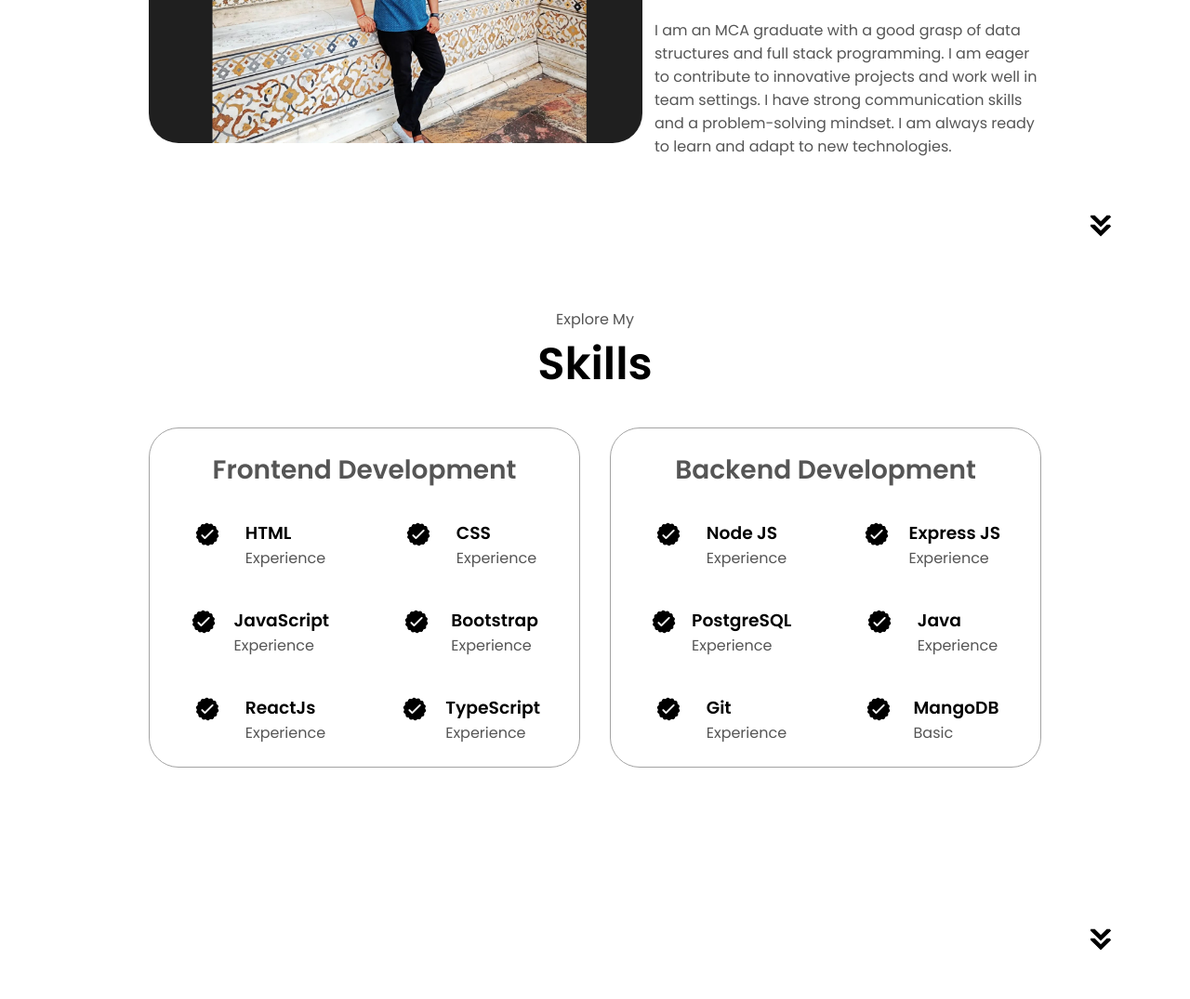
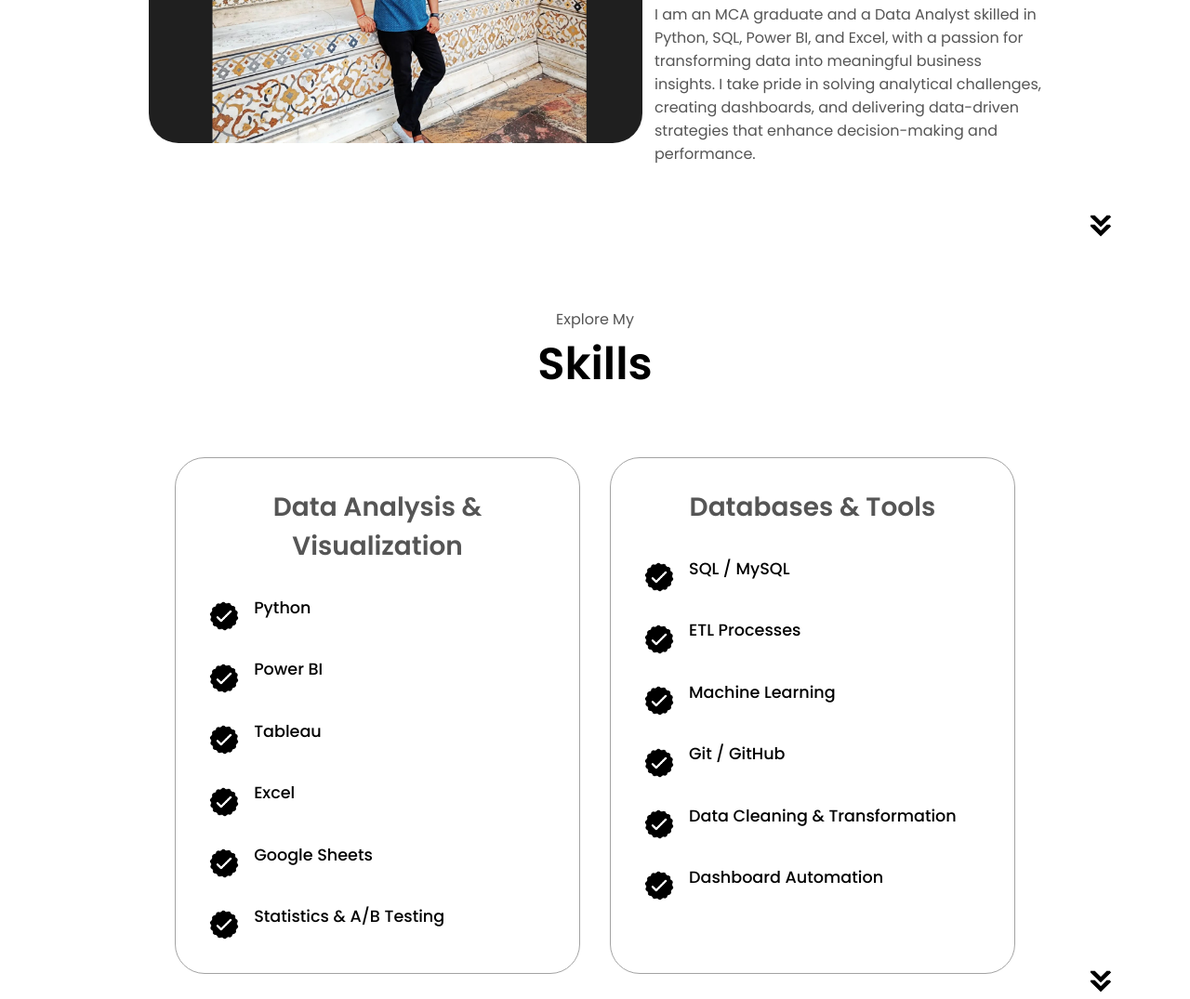
Before and after one commit to merahul3108/portfolio-website, a plain HTML site: page index.html in a window 1280 px wide. Shown: the part 1245-2320 px from the top of the page at 93% size. Drawn offline with Linux system fonts and the light colour scheme.

Commit message:
Update portfolio: Add new images, modify resume/HTML/CSS, remove old project images

```diff
--- a/index.html
+++ b/index.html
@@ -68,7 +68,7 @@
                     <div class="details-container">
                         <img src="./assests/experience.png" alt="Experience icon" class="icon" />
                         <h3>Role</h3>
-                        <p>Looking For The Opportunity <br />Frontend Development</p>
+                        <p>Looking For The Opportunity <br />Data Analyst</p>
                     </div>
                     <div class="details-container">
                         <img src="./assests/education.png" alt="Education icon" class="icon" />
@@ -77,9 +77,9 @@
                     </div>
                 </div>
                 <div class="text-container">
-                  <p>I am an MCA graduate with a good grasp of data structures and full stack programming. I am eager to
-                    contribute to innovative projects and work well in team settings. I have strong communication skills
-                    and a problem-solving mindset. I am always ready to learn and adapt to new technologies.</p>
+                  <p>I am an MCA graduate and a Data Analyst skilled in Python, SQL, Power BI, and Excel, with a passion for transforming
+                    data into meaningful business insights. I take pride in solving analytical challenges, creating dashboards,
+                    and delivering data-driven strategies that enhance decision-making and performance.</p>
                 </div>
             </div>
         </div>
@@ -92,15 +92,15 @@
         <div class="experience-details-container">
             <div class="about-containers">
                 <div class="details-container">
-                    <h2 class="experience-sub-title">Frontend Development</h2>
+                    <h2 class="experience-sub-title">Data Analysis & Visualization</h2>
                 <div class="article-containers">
                 <article>
                     <img src="./assests/checkmark.png"
                     alt="experience-icon" class="icon"
                     />
                     <div>
-                        <h3>HTML</h3>
-                        <p>Experience</p>
+                        <h3>Python</h3>
+                       <!-- <p>Experience</p> -->
                     </div>
                 </article>
                 <article>
@@ -108,8 +108,8 @@
                     alt="experience-icon" class="icon"
                     />
                     <div>
-                        <h3>CSS</h3>
-                        <p>Experience</p>
+                        <h3>Power BI</h3>
+                       <!-- <p>Experience</p> -->
                     </div>
                 </article>
                 <article>
@@ -117,8 +117,8 @@
                     alt="experience-icon" class="icon"
                     />
                     <div>
-                        <h3>JavaScript</h3>
-                        <p>Experience</p>
+                        <h3>Tableau</h3>
+                        <!-- <p>Experience</p> -->
                     </div>
                 </article>
                 <article>
@@ -126,8 +126,8 @@
                     alt="experience-icon" class="icon"
                     />
                     <div>
-                        <h3>Bootstrap</h3>
-                        <p>Experience</p>
+                        <h3>Excel</h3>
+                        <!-- <p>Experience</p> -->
                     </div>
                 </article>
                 <article>
@@ -135,8 +135,8 @@
                     alt="experience-icon" class="icon"
                     />
                     <div>
-                        <h3>ReactJs</h3>
-                        <p>Experience</p>
+                        <h3>Google Sheets</h3>
+                       <!-- <p>Experience</p> -->
                     </div>
                 </article>
                 <article>
@@ -144,22 +144,22 @@
                     alt="experience-icon" class="icon"
                     />
                     <div>
-                        <h3>TypeScript</h3>
-                        <p>Experience</p>
+                        <h3>Statistics & A/B Testing</h3>
+                        <!-- <p>Experience</p> -->
                     </div>
                 </article>
                 </div>
               </div>
                 <div class="details-container">
-                    <h2 class="experience-sub-title">Backend Development</h2>
+                    <h2 class="experience-sub-title">Databases & Tools</h2>
                 <div class="article-containers">
                 <article>
                     <img src="./assests/checkmark.png"
                     alt="experience-icon" class="icon"
                     />
                     <div>
-                        <h3>Node JS</h3>
-                        <p>Experience</p>
+                        <h3>SQL / MySQL</h3>
+                       <!-- <p>Experience</p> -->
                     </div>
                 </article>
                 <article>
@@ -167,8 +167,8 @@
                     alt="experience-icon" class="icon"
                     />
                     <div>
-                        <h3>Express JS</h3>
-                        <p>Experience</p>
+                        <h3>ETL Processes</h3>
+                       <!-- <p>Experience</p> -->
                     </div>
                 </article>
                 <article>
@@ -176,8 +176,8 @@
                     alt="experience-icon" class="icon"
                     />
                     <div>
-                        <h3>PostgreSQL</h3>
-                        <p>Experience</p>
+                        <h3>Machine Learning</h3>
+                       <!-- <p>Experience</p> -->
                     </div>
                 </article>
                 <article>
@@ -185,8 +185,8 @@
                     alt="experience-icon" class="icon"
                     />
                     <div>
-                        <h3>Java</h3>
-                        <p>Experience</p>
+                        <h3>Git / GitHub</h3>
+                       <!-- <p>Experience</p> -->
                     </div>
                 </article>
                 <article>
@@ -194,8 +194,8 @@
                     alt="experience-icon" class="icon"
                     />
                     <div>
-                        <h3>Git</h3>
-                        <p>Experience</p>
+                        <h3>Data Cleaning & Transformation</h3>
+                        <!-- <p>Experience</p> -->
                     </div>
                 </article>
                 <article>
@@ -203,8 +203,8 @@
                     alt="experience-icon" class="icon"
                     />
                     <div>
-                        <h3>MangoDB</h3>
-                        <p>Basic</p>
+                        <h3>Dashboard Automation</h3>
+                        <!-- <p>Experience</p> -->
                     </div>
                 </article>
                 </div>
@@ -222,12 +222,12 @@
           <div class="details-container color-container">
             <div class="article-container">
               <img
-                src="./assests/project-.jpg"
+                src="./assests/data .jpg"
                 alt="Project 1"
                 class="project-img"
               />
             </div>
-            <h2 class="experience-sub-title project-title">Project One</h2>
+            <h2 class="experience-sub-title project-title">Data Cleaning</h2>
             <div class="btn-container">
               <button
                 class="btn btn-color-2 project-btn"
@@ -237,7 +237,7 @@
               </button>
               <button
                 class="btn btn-color-2 project-btn"
-                onclick="location.href=`https://merahul3108.github.io/Calculator/`"
+                onclick="location.href=`https://github.com/merahul3108/Data--Cleaning`"
               >
                 Live Demo
               </button>
@@ -246,12 +246,12 @@
           <div class="details-container color-container">
             <div class="article-container">
               <img
-                src="./assests/Screenshot 2024-07-27 004609.jpg"
+                src="./assests/Fraud detection.jpg"
                 alt="Project 2"
                 class="project-img"
               />
             </div>
-            <h2 class="experience-sub-title project-title">Project Two</h2>
+            <h2 class="experience-sub-title project-title">Fraud-detection</h2>
             <div class="btn-container">
               <button
                 class="btn btn-color-2 project-btn"
@@ -275,7 +275,7 @@
                 class="project-img"
               />
             </div>
-            <h2 class="experience-sub-title project-title">Project Three</h2>
+            <h2 class="experience-sub-title project-title">Portfolio</h2>
             <div class="btn-container">
               <button
                 class="btn btn-color-2 project-btn"
--- a/style.css
+++ b/style.css
@@ -317,8 +317,40 @@ section {
 
 /* experience */
 
+/* skills section */
+
 #skills {
   position: relative;
+  display: flex;
+  flex-direction: column;
+  align-items: center;
+}
+
+#skills .section__text__p1 {
+  text-align: center;
+}
+
+#skills .title {
+  text-align: center;
+}
+
+.experience-details-container {
+  display: flex;
+  justify-content: center;
+  flex-direction: row;
+  gap: 4rem;
+  width: 100%;
+  margin: 2rem 0;
+}
+
+.details-container {
+  padding: 2rem;
+  flex: 1;
+  background: white;
+  border-radius: 2rem;
+  border: rgb(163, 163, 163) 0.1rem solid;
+  text-align: center;
+  max-width: 400px;
 }
 
 .experience-sub-title {
@@ -326,32 +358,57 @@ section {
   font-weight: 600;
   font-size: 1.75rem;
   margin-bottom: 2rem;
-}
-
-.experience-details-container {
-  display: flex;
-  justify-content: center;
-  flex-direction: column;
+  text-align: center;
 }
 
 .article-containers {
   display: flex;
-  text-align: initial;
-  flex-wrap: wrap;
-  flex-direction: row;
-  gap: 2.5rem;
-  justify-content: space-around;
+  flex-direction: column;
+  gap: 1.5rem;
+  align-items: flex-start;
 }
 
 article {
   display: flex;
-  width: 10rem;
-  justify-content: space-around;
-  gap: 0.5rem;
+  align-items: flex-start;
+  gap: 0.75rem;
+  width: 100%;
 }
 
 article .icon {
   cursor: default;
+  flex-shrink: 0;
+  margin-top: 0.15rem;
+  height: 2.5rem;
+  width: 2.5rem;
+}
+
+article > div {
+  display: flex;
+  flex-direction: column;
+  align-items: flex-start;
+  text-align: left;
+}
+
+article h3 {
+  font-size: 1.1rem;
+  margin: 0 0 0.25rem 0;
+  font-weight: 500;
+  color: black;
+}
+
+article p {
+  font-size: 0.9rem;
+  margin: 0;
+  color: rgb(85, 85, 85);
+  font-weight: 400;
+}
+
+.arrow {
+  position: absolute;
+  right: -5rem;
+  bottom: 2.5rem;
+  cursor: pointer;
 }
 
 /* PROJECTS SECTION */
@@ -396,7 +453,7 @@ article .icon {
   border-radius: 2rem;
   border: rgb(53, 53, 53) 0.1rem solid;
   border-color: rgb(163, 163, 163);
-  background: (250,250,250);
+  background: rgb(250,250,250);
   margin: 2rem auto;
   padding: 0.5rem;
 }
```
Also changed, not shown: assests/Fraud detection.jpg (added), assests/data .jpg (added), assests/project-.jpg (deleted), assests/project-2.png (deleted), 1 other file.
